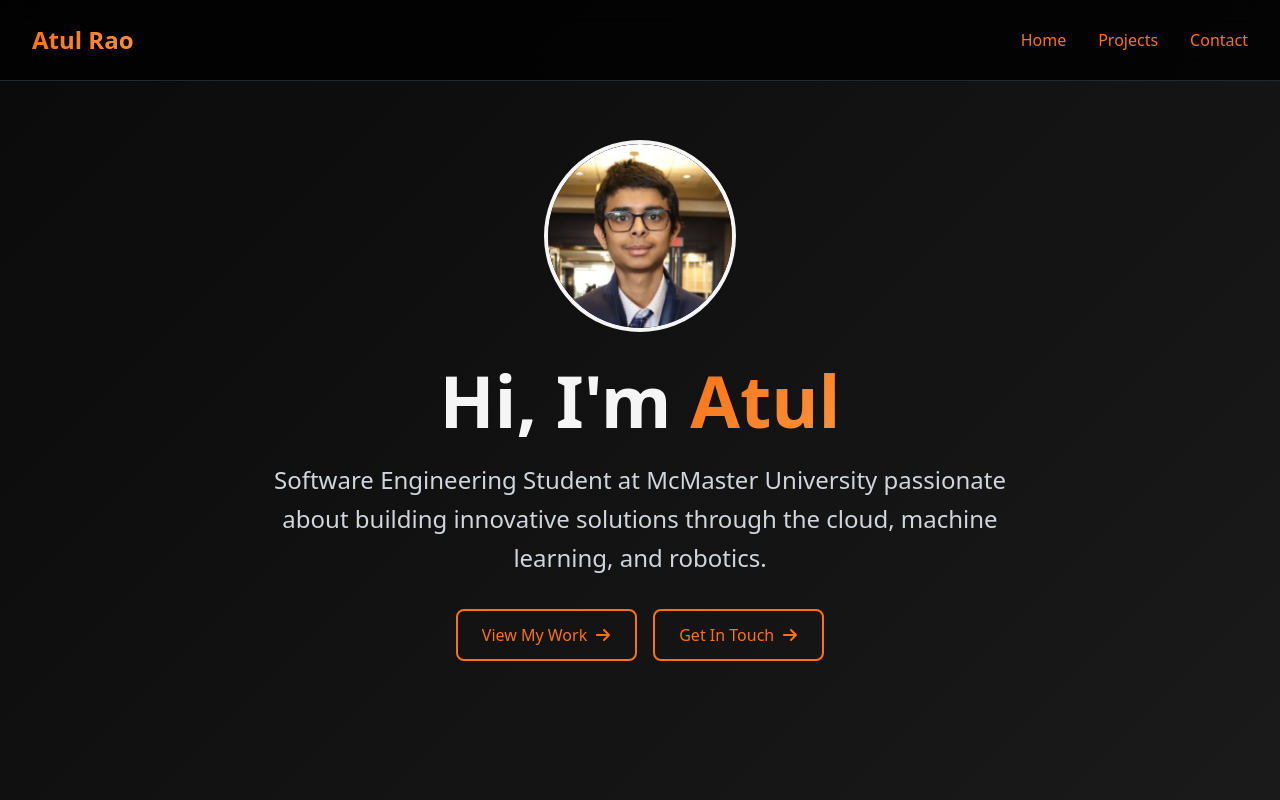
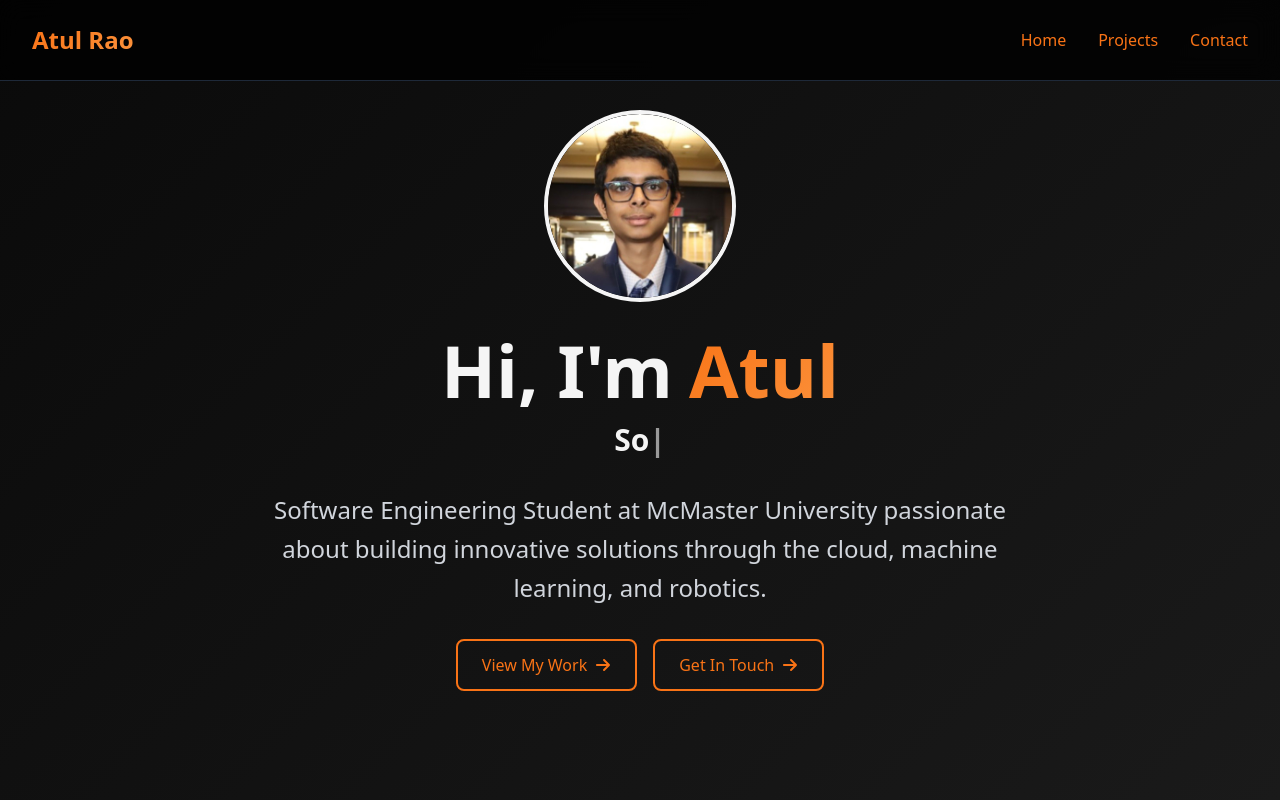
Before and after one commit to At104/portfolio, a Next.js app: page / in a window 1280 px wide. Shown: the top 800 px of the page. Built offline with nearby package versions, Linux system fonts and the light colour scheme.

Commit message:
Intro Page text animation

```diff
--- a/src/app/page.tsx
+++ b/src/app/page.tsx
@@ -18,6 +18,8 @@ import {
 import Navbar from "@/components/Navbar";
 import Footer from "@/components/Footer";
 import { FadeInOnScroll } from "@/components/Animations";
+import AnimatedName from "@/components/AnimatedName";
+import TypeWriter from "@/components/TypeWriter";
 
 export default function Home() {
   const techStack = {
@@ -133,9 +135,26 @@ export default function Home() {
                 />
               </div>
 
-              <h1 className="text-5xl md:text-7xl font-bold mb-6">
-                Hi, I&apos;m <span className="gradient-text">Atul</span>
-              </h1>
+              <AnimatedName className="text-5xl md:text-7xl font-bold mb-4">
+                <span className="gradient-text">Atul</span>
+              </AnimatedName>
+
+              <div className="mb-8">
+                <TypeWriter
+                  texts={[
+                    "Software Developer",
+                    "Cloud Computing Enthusiast",
+                    "Software Engineering Student",
+                    "Machine Learning Explorer",
+                    "Robotics Programmer",
+
+                  ]}
+                  className="text-2xl md:text-3xl text-primary font-semibold"
+                  speed={80}
+                  delay={2500}
+                  initialDelay={1400}
+                />
+              </div>
 
               <p className="text-xl md:text-2xl text-gray-300 mb-8 max-w-3xl mx-auto leading-relaxed">
                 Software Engineering Student at McMaster University passionate about
--- a/src/app/projects/page.tsx
+++ b/src/app/projects/page.tsx
@@ -23,7 +23,7 @@ export default function Projects() {
       description: "Comprehensive robotics codebase for FIRST Robotics Competition team 6854. Includes libraries for standard robot integration and competition-ready robot code for the 2022-23 season with hardware integration.",
       image: "/images/robot.png",
       technologies: ["Java", "WPILib", "Git", "Hardware Integration"],
-      github: "https://github.com/At104/frc-codebase",
+      github: "https://github.com/FRC6854/2023ChargedUpOfficial",
       demo: null,
     },
     {
--- /dev/null
+++ b/src/components/AnimatedName.tsx
@@ -0,0 +1,55 @@
+'use client';
+
+import { motion } from 'framer-motion';
+
+interface AnimatedNameProps {
+  children: React.ReactNode;
+  className?: string;
+}
+
+export default function AnimatedName({ children, className = "" }: AnimatedNameProps) {
+  const containerVariants = {
+    hidden: { opacity: 0 },
+    visible: {
+      opacity: 1,
+      transition: {
+        delayChildren: 0.3,
+        staggerChildren: 0.05,
+      },
+    },
+  };
+
+  const wordVariants = {
+    hidden: {
+      opacity: 0,
+      y: 50,
+      scale: 0.8,
+    },
+    visible: {
+      opacity: 1,
+      y: 0,
+      scale: 1,
+      transition: {
+        type: "spring",
+        damping: 10,
+        stiffness: 100,
+      },
+    },
+  };
+
+  return (
+    <motion.h1
+      className={className}
+      variants={containerVariants}
+      initial="hidden"
+      animate="visible"
+    >
+      <motion.span variants={wordVariants} className="inline-block mr-4">
+        Hi, I&apos;m
+      </motion.span>
+      <motion.span variants={wordVariants} className="inline-block">
+        {children}
+      </motion.span>
+    </motion.h1>
+  );
+}
--- /dev/null
+++ b/src/components/TypeWriter.tsx
@@ -0,0 +1,77 @@
+'use client';
+
+import { useState, useEffect } from 'react';
+
+interface TypeWriterProps {
+  texts: string[];
+  speed?: number;
+  delay?: number;
+  initialDelay?: number;
+  className?: string;
+}
+
+export default function TypeWriter({ texts, speed = 100, delay = 2000, initialDelay = 0, className = "" }: TypeWriterProps) {
+  const [currentTextIndex, setCurrentTextIndex] = useState(0);
+  const [currentText, setCurrentText] = useState('');
+  const [isDeleting, setIsDeleting] = useState(false);
+  const [isPaused, setIsPaused] = useState(false);
+  const [hasStarted, setHasStarted] = useState(false);
+
+  useEffect(() => {
+    // Initial delay before starting the animation
+    if (!hasStarted && initialDelay > 0) {
+      const initialTimeout = setTimeout(() => {
+        setHasStarted(true);
+      }, initialDelay);
+      return () => clearTimeout(initialTimeout);
+    } else if (!hasStarted) {
+      setHasStarted(true);
+    }
+  }, [hasStarted, initialDelay]);
+
+  useEffect(() => {
+    if (!hasStarted) return;
+
+    const timeout = setTimeout(() => {
+      const fullText = texts[currentTextIndex];
+
+      if (isPaused) {
+        setIsPaused(false);
+        setIsDeleting(true);
+        return;
+      }
+
+      if (isDeleting) {
+        setCurrentText(fullText.substring(0, currentText.length - 1));
+
+        if (currentText === '') {
+          setIsDeleting(false);
+          setCurrentTextIndex((prev) => (prev + 1) % texts.length);
+        }
+      } else {
+        setCurrentText(fullText.substring(0, currentText.length + 1));
+
+        if (currentText === fullText) {
+          setIsPaused(true);
+        }
+      }
+    }, isDeleting ? speed / 2 : isPaused ? delay : speed);
+
+    return () => clearTimeout(timeout);
+  }, [currentText, isDeleting, isPaused, currentTextIndex, texts, speed, delay, hasStarted]);
+
+  if (!hasStarted) {
+    return (
+      <span className={className}>
+        <span className="invisible">|</span>
+      </span>
+    );
+  }
+
+  return (
+    <span className={className}>
+      {currentText}
+      <span className="animate-pulse">|</span>
+    </span>
+  );
+}
```
